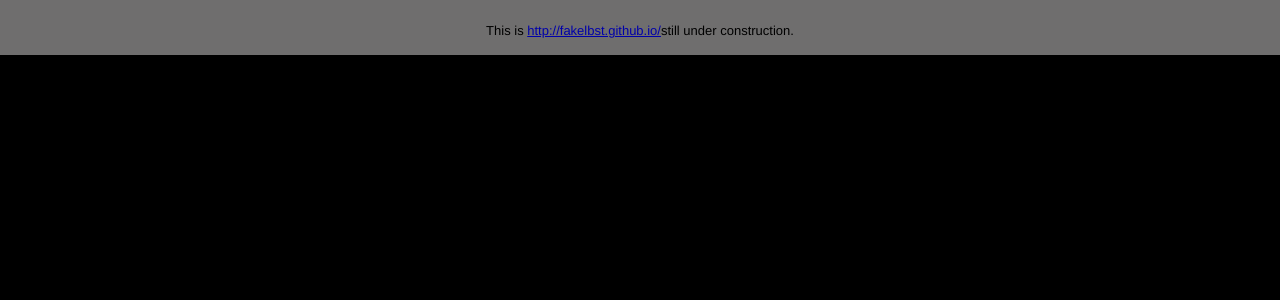
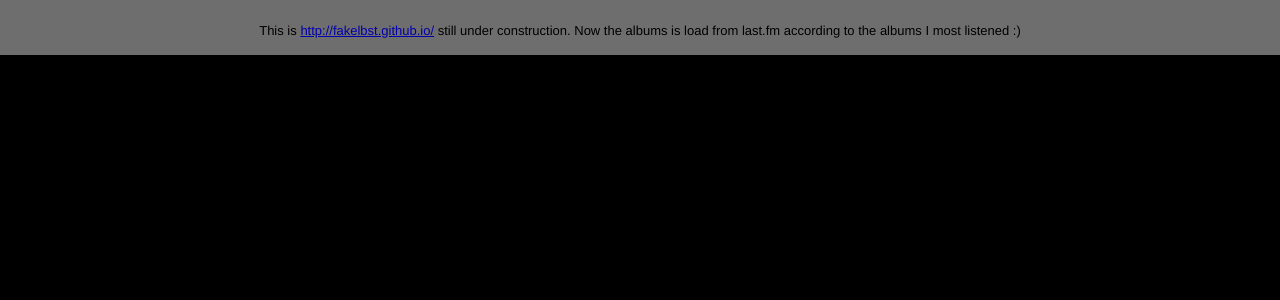
Before and after one commit to fakelbst/fakelbst.github.io, a Jekyll site: the page index.html, which Jekyll copies as it is, in a window 1280 px wide. Shown: the top 300 px of the page. Built offline with Jekyll 4.4.1, drawn with Linux system fonts in a browser that asks for light colours; Markdown is read by kramdown in place of the engine named in the settings.

Commit message:
update site info

```diff
--- a/index.html
+++ b/index.html
@@ -26,7 +26,7 @@
 <body>
 
     <div class="navbar navbar-fixed-top pbhead">
-        <p>This is <a href="http://fakelbst.github.io/">http://fakelbst.github.io/</a>still under construction. </p>
+        <p>This is <a href="http://fakelbst.github.io/">http://fakelbst.github.io/</a> still under construction. Now the albums is load from last.fm according to the albums I most listened :)</p>
         <ul>
         </ul>
     </div>
```
